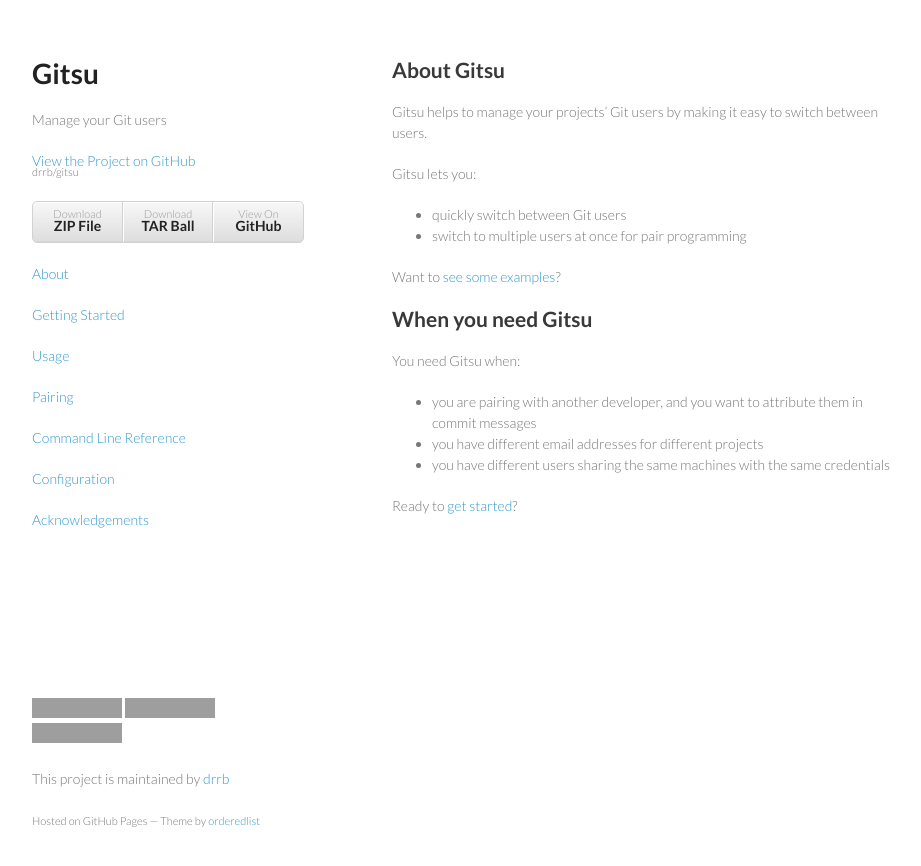
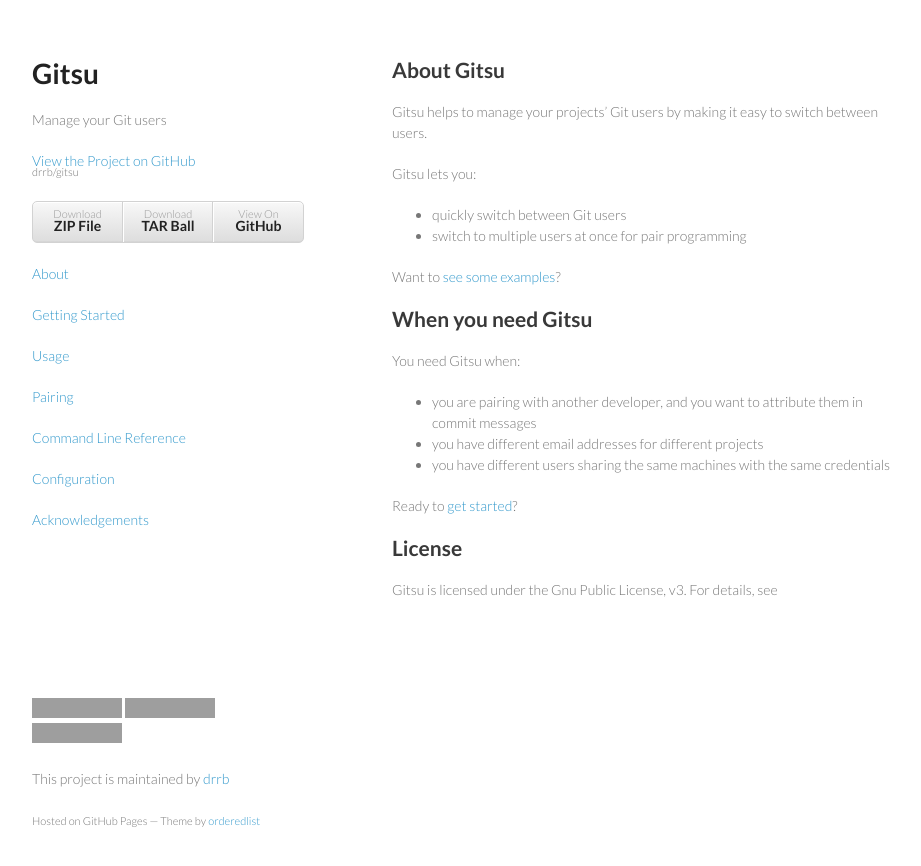
Before and after one commit to drrb/gitsu, a Jekyll site: the page built from index.md, in a window 1280 px wide. Shown: the top 866 px of the page, without its empty margins (178-1099 px from the left). Built offline with Jekyll 4.4.1, drawn with Linux system fonts in a browser that asks for light colours; Markdown is read by kramdown in place of the engine named in the settings; grey boxes are pictures that could not be loaded.

Commit message:
Added license to front page

```diff
--- a/index.md
+++ b/index.md
@@ -24,3 +24,7 @@
 - you have different users sharing the same machines with the same credentials
 
 Ready to [get started](/gitsu/getting-started)?
+
+## License
+
+Gitsu is licensed under the Gnu Public License, v3. For details, see
```
